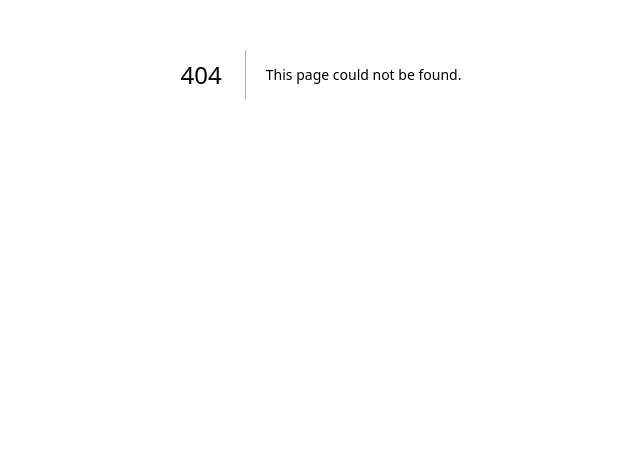
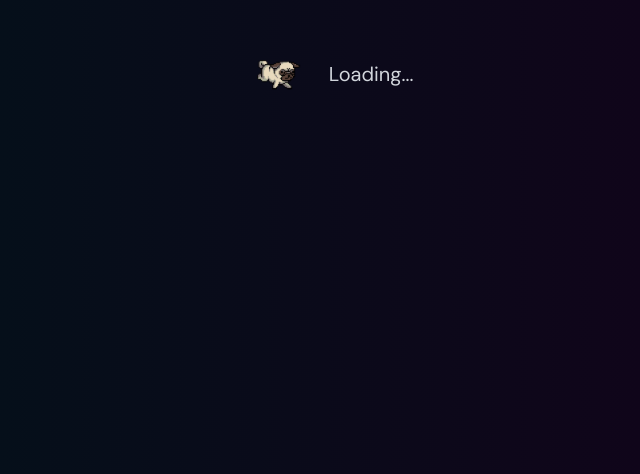
Before and after one commit to ggakila/moments-by-gisore, a Next.js app: page /Loading in a window 1280 px wide. Before the commit this address had no page. Shown: the part 326-800 px from the top of the page, without its empty margins (319-959 px from the left). Built offline with nearby package versions, Linux system fonts and the light colour scheme.

Commit message:
loading state added

```diff
--- a/src/components/ImagesDropZone.js
+++ b/src/components/ImagesDropZone.js
@@ -65,7 +65,6 @@ export default function MyDropzone({ className }) {
 			preview: "/imagezz/africa.jpg",
 		},
 	]);
-
 	const [searchQuery, setSearchQuery] = useState("");
 
 	const filteredImages = useMemo(() => {
@@ -103,6 +102,9 @@ export default function MyDropzone({ className }) {
 
 		setImagez(updatedItems);
 	};
+
+
+
 
 	return (
 		<div className="w-full flex flex-col gap-[30px] items-center">
--- a/src/pages/Gallery.js
+++ b/src/pages/Gallery.js
@@ -1,10 +1,23 @@
 import ImagesDropZone from '../components/ImagesDropZone';
+import {useState, useEffect} from 'react';
+import Loading from './Loading';
 
 export default function Gallery(){
+
+	const [isLoading, setIsLoading] = useState(true);
+
+
+
+	useEffect(() => {
+		setTimeout(function () {
+			setIsLoading(false);
+		}, 1000);
+	}, []);
+
   return (
     <div className="h-screen w-screen">
       <div className="h-full w-full flex justify-center">
-        <ImagesDropZone  />
+        {isLoading ? <Loading/> : <ImagesDropZone  />}
       </div>
     </div>
   );
--- /dev/null
+++ b/src/pages/Loading.js
@@ -0,0 +1,20 @@
+import React from 'react';
+import Image from "next/image";
+
+
+export default function Loading() {
+  return (
+		<div className="text-gray-600 text-[30px] flex items-center justify-center h-screen w-screen">
+			<div className="">
+				<Image
+					src="/loading.gif"
+					width={100}
+					height={80}
+					alt="loading"
+					style={{ objectFit: "contain" }}
+				/>
+			</div>
+			<p className="text-gray-300 text-[20px]">Loading...</p>
+		</div>
+	);
+}
--- a/src/pages/Login.js
+++ b/src/pages/Login.js
@@ -9,6 +9,7 @@ export default function Login() {
 	const [password, setPassword] = useState("");
 	const [usererror, setUsererror] = useState("");
 	const [passerror, setPasserror] = useState("");
+
 
 	const router = useRouter();
 
```
Also changed, not shown: public/loading.gif (added).
